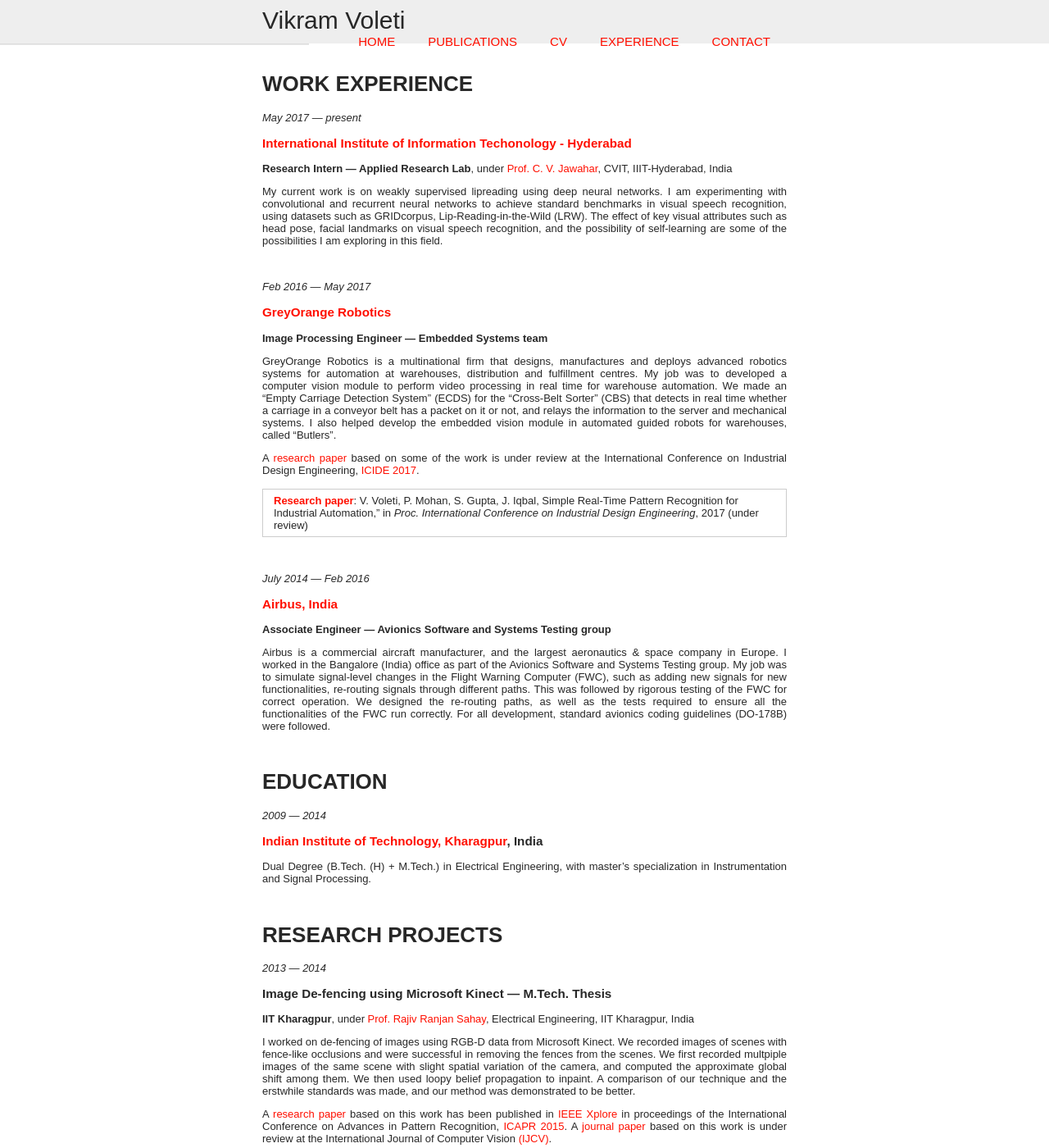
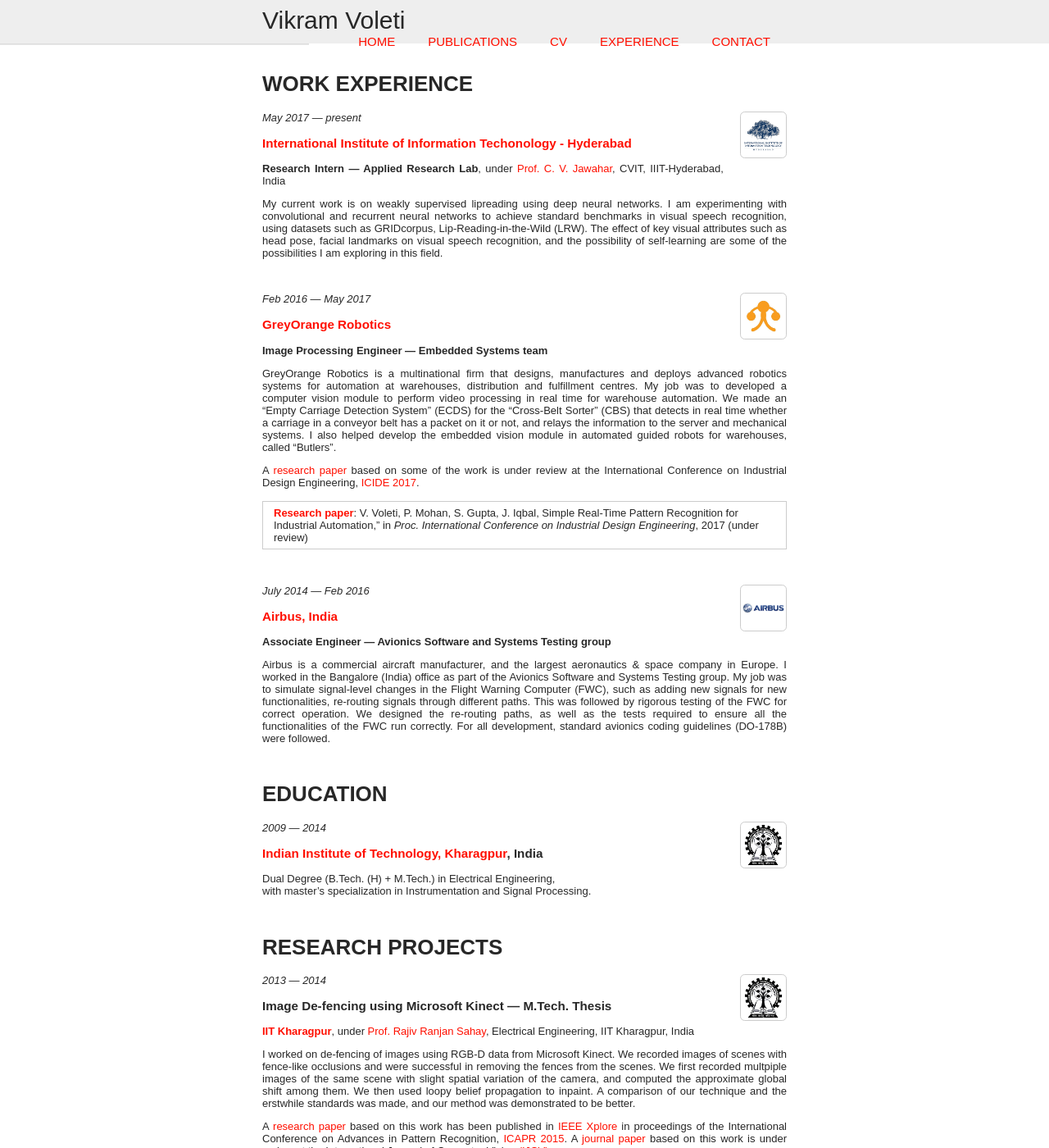
Before and after one commit to voletiv/voletiv.github.io, a Jekyll site: the page built from _pages/experience.md, in a window 1280 px wide and 1400 px high. Shown: the whole window at 82% size. Built offline with Jekyll 4.4.1, drawn with Linux system fonts in a browser that asks for light colours; nearby versions of some CDN libraries.

Commit message:
Logos in experience
Former-commit-id: 2fde1b2c6e6e3d9646b5547a88b04483dc5fcf9d

```diff
--- a/_pages/experience.md
+++ b/_pages/experience.md
@@ -6,6 +6,8 @@
 ---
 
 # WORK EXPERIENCE
+
+[<img class="experience-picture" src="{{site.url}}{{site.baseurl}}/images/experience/iiith.png">](https://cvit.iiit.ac.in){:target="_blank"}
 
 _May 2017 --- present_
 
@@ -17,6 +19,8 @@
 
 <br />
 
+[<img class="experience-picture" src="{{site.url}}{{site.baseurl}}/images/experience/gor.png">](http://www.greyorange.com/){:target="_blank"}
+
 _Feb 2016 --- May 2017_
 
 ### [GreyOrange Robotics](http://www.greyorange.com/){:target="_blank"}
@@ -25,11 +29,13 @@
 
 GreyOrange Robotics is a multinational firm that designs, manufactures and deploys advanced robotics systems for automation at warehouses, distribution and fulfillment centres. My job was to developed a computer vision module to perform video processing in real time for warehouse automation. We made an "Empty Carriage Detection System" (ECDS) for the "Cross-Belt Sorter" (CBS) that detects in real time whether a carriage in a conveyor belt has a packet on it or not, and relays the information to the server and mechanical systems. I also helped develop the embedded vision module in automated guided robots for warehouses, called "Butlers".
 
-A [research paper](docs/ICIDE_2017.pdf){:target="_blank"} based on some of the work is under review at the International Conference on Industrial Design Engineering, [ICIDE 2017](http://www.icide.org/){:target="_blank"}.
+A [research paper]({{site.url}}{{site.baseurl}}/docs/ICIDE_2017.pdf){:target="_blank"} based on some of the work is under review at the International Conference on Industrial Design Engineering, [ICIDE 2017](http://www.icide.org/){:target="_blank"}.
 
-| [**Research paper**](docs/ICIDE_2017.pdf){:target="_blank"}: V. Voleti, P. Mohan, S. Gupta, J. Iqbal, Simple Real-Time Pattern Recognition for Industrial Automation," in _Proc. International Conference on Industrial Design Engineering_, 2017 (under review) |
+| [**Research paper**]({{site.url}}{{site.baseurl}}/docs/ICIDE_2017.pdf){:target="_blank"}: V. Voleti, P. Mohan, S. Gupta, J. Iqbal, Simple Real-Time Pattern Recognition for Industrial Automation," in _Proc. International Conference on Industrial Design Engineering_, 2017 (under review) |
 
 <br />
+
+[<img class="experience-picture" src="{{site.url}}{{site.baseurl}}/images/experience/airbus.jpg">](http://www.airbus.com/){:target="_blank"}
 
 _July 2014 --- Feb 2016_
 
@@ -43,39 +49,45 @@
 
 # EDUCATION
 
+[<img class="experience-picture" src="{{site.url}}{{site.baseurl}}/images/experience/kgp.jpg">](http://www.iitkgp.ac.in/){:target="_blank"}
+
 _2009 --- 2014_
 
 ### [Indian Institute of Technology, Kharagpur](http://www.iitkgp.ac.in/){:target="_blank"}, India
 
-Dual Degree (B.Tech. (H) + M.Tech.) in Electrical Engineering, with master's specialization in Instrumentation and Signal Processing.
+Dual Degree (B.Tech. (H) + M.Tech.) in Electrical Engineering,<br />with master's specialization in Instrumentation and Signal Processing.
 
 <br />
 
 # RESEARCH PROJECTS
 
+[<img class="experience-picture" src="{{site.url}}{{site.baseurl}}/images/experience/kgp.jpg">](http://www.iitkgp.ac.in/){:target="_blank"}
+
 _2013 --- 2014_
 
 ### Image De-fencing using Microsoft Kinect --- M.Tech. Thesis
 
-**IIT Kharagpur**, under [Prof. Rajiv Ranjan Sahay](http://www1.iitkgp.ac.in/fac-profiles/showprofile.php?empcode=STmUU&depts_name=EE){:target="_blank"}, Electrical Engineering, IIT Kharagpur, India
+[**IIT Kharagpur**](http://www.iitkgp.ac.in/), under [Prof. Rajiv Ranjan Sahay](http://www1.iitkgp.ac.in/fac-profiles/showprofile.php?empcode=STmUU&depts_name=EE){:target="_blank"}, Electrical Engineering, IIT Kharagpur, India
 
 I worked on de-fencing of images using RGB-D data from Microsoft Kinect. We recorded images of scenes with fence-like occlusions and were successful in removing the fences from the scenes. We first recorded multpiple images of the same scene with slight spatial variation of the camera, and computed the approximate global shift among them. We then used loopy belief propagation to inpaint. A comparison of our technique and the erstwhile standards was made, and our method was demonstrated to be better.
 
-A [research paper](docs/ICAPR_2015.pdf){:target="_blank"} based on this work has been published in [IEEE Xplore](http://ieeexplore.ieee.org/document/7050696/){:target="_blank"} in proceedings of the International Conference on Advances in Pattern Recognition, [ICAPR 2015](http://www.isical.ac.in/~icapr15/AcceptedPapers.php){:target="_blank"}. A [journal paper](docs/IJCV_2017.pdf){:target="_blank"} based on this work is under review at the International Journal of Computer Vision [(IJCV)](https://link.springer.com/journal/11263).
+A [research paper]({{site.url}}{{site.baseurl}}/docs/ICAPR_2015.pdf){:target="_blank"} based on this work has been published in [IEEE Xplore](http://ieeexplore.ieee.org/document/7050696/){:target="_blank"} in proceedings of the International Conference on Advances in Pattern Recognition, [ICAPR 2015](http://www.isical.ac.in/~icapr15/AcceptedPapers.php){:target="_blank"}. A [journal paper](docs/IJCV_2017.pdf){:target="_blank"} based on this work is under review at the International Journal of Computer Vision [(IJCV)](https://link.springer.com/journal/11263).
 
-| [**Research paper**](docs/ICAPR_2015.pdf){:target="_blank"}: S. Jonna, V. S. Voleti, R. R. Sahay, and M. S. Kankanhalli, A Multimodal Approach for Image De-fencing and Depth Inpainting," in _Proc. Int. Conf. Advances in Pattern Recognition_, 2015, pp. 1---6 |
+| [**Research paper**]({{site.url}}{{site.baseurl}}/docs/ICAPR_2015.pdf){:target="_blank"}: S. Jonna, V. S. Voleti, R. R. Sahay, and M. S. Kankanhalli, A Multimodal Approach for Image De-fencing and Depth Inpainting," in _Proc. Int. Conf. Advances in Pattern Recognition_, 2015, pp. 1---6 |
 
-| [**Journal paper**](docs/IJCV_2017.pdf){:target="_blank"}: S. Jonna, S. Satapathy, V. S. Voleti, R. R. Sahay, Unveiling the scene: A Multimodal Framework for Simultaneous Image Disocclusion and Depth Map Completion using Computational Cameras," _International Journal of Computer Vision_, 2017 (under review) |
+| [**Journal paper**]({{site.url}}{{site.baseurl}}/docs/IJCV_2017.pdf){:target="_blank"}: S. Jonna, S. Satapathy, V. S. Voleti, R. R. Sahay, Unveiling the scene: A Multimodal Framework for Simultaneous Image Disocclusion and Depth Map Completion using Computational Cameras," _International Journal of Computer Vision_, 2017 (under review) |
 
 [THESIS](https://github.com/voletiv/MTP_inPainting/blob/master/Vikram_Voleti_Masters_Thesis_compressed.pdf){:target="_blank"} | [Presentation](https://github.com/voletiv/MTP_inPainting/blob/master/Sem_10_MTP_Presentation.pdf){:target="_blank"} | [GitHub](https://github.com/voletiv/MTP_inPainting){:target="_blank"} repository containing thesis, presentation, code files, and results
 
 <br />
 
+[<img class="experience-picture" src="{{site.url}}{{site.baseurl}}/images/experience/kgp.jpg">](http://www.iitkgp.ac.in/){:target="_blank"}
+
 _2012 --- 2013_
 
 ### Identification of Bilabial Consonants in Audio and Lip Closures in Video --- B.Tech. Thesis
 
-**IIT Kharagpur**, under [Prof. Rajiv Ranjan Sahay](http://www1.iitkgp.ac.in/fac-profiles/showprofile.php?empcode=STmUU&depts_name=EE){:target="_blank"}, Electrical Engineering, IIT Kharagpur, India
+[**IIT Kharagpur**](http://www.iitkgp.ac.in/), under [Prof. Rajiv Ranjan Sahay](http://www1.iitkgp.ac.in/fac-profiles/showprofile.php?empcode=STmUU&depts_name=EE){:target="_blank"}, Electrical Engineering, IIT Kharagpur, India
 
 I worked on the identification of bilabial consonants in video and audio. The goal was to measure the time offset between the two modes using corresponding time points where bilabials occur. I learnt C++ and the OpenCV library, and detected lip closures in video using the standard Viola-Jones face detector, and a novel algorithm for lip closure detection. I trained a Gaussian Mixture Model in MATLAB on the MFCC features of bilabials in the speech signals of different speakers. A correlation was drawn between the time points of bilabials in audio and video.
 
@@ -85,17 +97,19 @@
 
 # RESEARCH INTERNSHIPS
 
+[<img class="experience-picture" src="{{site.url}}{{site.baseurl}}/images/experience/leuven.png">](https://www.kuleuven.be/english/){:target="_blank"}
+
 _Summer 2013_
 
 ### Implementation of Carry-Free Arithmetic Operations in FPGA
 
-**KU Leuven, Belgium**, under [Prof. Ingrid Verbauwhede](https://www.kuleuven.be/wieiswie/en/person/00018159){:target="_blank"}, Computer Security & Industrial Applications, ESAT
+[**KU Leuven, Belgium**](https://www.kuleuven.be/english/), under [Prof. Ingrid Verbauwhede](https://www.kuleuven.be/wieiswie/en/person/00018159){:target="_blank"}, Computer Security & Industrial Applications, ESAT
 
 I worked on the carry-free implementations of arithmetic operations of addition, subtraction and multiplication. Binary numbers are first converted to a recoded digit format that eliminates carry propagation. I designed the truth tables for this conversion, as well as subsequent addition, subtraction and multiplication. I then simplified the circuits into Product-of-Sums form, and coded them in Verilog. The time taken by these circuits were compared with standard implementation.
 
-A [single-author research paper](docs/NCC_2018.pdf){:target="_blank"} based on this work is under review at the 24th National Conference on Communications, [NCC 2018](https://www.iith.ac.in/~ncc2018/){:target="_blank"}.
+A [single-author research paper]({{site.url}}{{site.baseurl}}/docs/NCC_2018.pdf){:target="_blank"} based on this work is under review at the 24th National Conference on Communications, [NCC 2018](https://www.iith.ac.in/~ncc2018/){:target="_blank"}.
 
-| [**Research paper**](docs/NCC_2018.pdf){:target="_blank"}: V. Voleti, Carry-Free Implementations of Arithmetic Operations in FPGA", in _Proc. 24th National Conference on Communications_, 2018 (under review) |
+| [**Research paper**]({{site.url}}{{site.baseurl}}/docs/NCC_2018.pdf){:target="_blank"}: V. Voleti, Carry-Free Implementations of Arithmetic Operations in FPGA", in _Proc. 24th National Conference on Communications_, 2018 (under review) |
 
 [Report](https://github.com/voletiv/summer_2013_KULeuven/blob/master/Leuven_Report/KULeuven_Report.pdf){:target="_blank"} | [Presentation](https://github.com/voletiv/summer_2013_KULeuven/blob/master/Leuven_Presentation/Implementation_of_Carry-Free_Arithmetic_Primitives_for_Prime_Field_Elliptic_Curve_Cryptography.pdf){:target="_blank"} | [GitHub](https://github.com/voletiv/summer_2013_KULeuven){:target="_blank"} repository containing report and presentation
 
@@ -103,9 +117,11 @@
 
 _Summer 2012_
 
+[<img class="experience-picture" src="{{site.url}}{{site.baseurl}}/images/experience/kgp.jpg">](http://www.iitkgp.ac.in/){:target="_blank"}
+
 ### Fingertip Gesture Recognizer using HMMs
 
-**IIT Kharagpur**, under [Prof. Aurobinda Routray](http://www.aroutray.org/){:target="_blank"}, Electrical Engineering, IIT Kharagpur, India
+[**IIT Kharagpur**](http://www.iitkgp.ac.in/), under [Prof. Aurobinda Routray](http://www.aroutray.org/){:target="_blank"}, Electrical Engineering, IIT Kharagpur, India
 
 I first implemented Hidden Markov Models (HMM) in MATLAB from scratch, and verified the implementation outputs with those of standard implementation. I then made a simple gesture recognizer in MATLAB using HMMs.
 
@@ -113,11 +129,13 @@
 
 <br />
 
+[<img class="experience-picture" src="{{site.url}}{{site.baseurl}}/images/experience/imperial.jpg">](https://www.imperial.ac.uk/){:target="_blank"}
+
 _Summer 2011_
 
 ### Measurement of Intra-die Power Variation in Sub-nm FPGA’s
 
-**Imperial College, London**, under [Prof. Peter Cheung](http://www.imperial.ac.uk/people/p.cheung){:target="_blank"}, Electrical and Electronic Engineering, Imperial College, London
+[**Imperial College, London**](https://www.imperial.ac.uk/), under [Prof. Peter Cheung](http://www.imperial.ac.uk/people/p.cheung){:target="_blank"}, Electrical and Electronic Engineering, Imperial College, London
 
 I experimented with an FPGA, and measured the power consumption among the LookUp Tables (LUTs) within it. An automated workflow for the measurement of power across the FPGA was made, by first implementing a circuit in each LUT, measuring the power on an oscilloscope using the JTAG terminals on the FPGA, recording the oscilloscope's readings in MATLAB, and plotting graphs from MATLAB.
 
--- a/_sass/_style.scss
+++ b/_sass/_style.scss
@@ -10,6 +10,10 @@
     margin: 0;
     padding: 0;
     overflow:scroll;
+}
+
+header {
+    /* ... */
 }
 
 body {
@@ -58,6 +62,7 @@
 .fixed-top {
     // display: inline-block;
     position: fixed;
+    z-index: 99;
     top: 0;
     // left: 50%;
     margin: -10px 0px 0px 0px; /* Negative half of height. */
--- a/_sass/typography.scss
+++ b/_sass/typography.scss
@@ -23,10 +23,12 @@
     .publications ul {
         list-style-type: none;
         // padding: 0 20px 0 20px;
-        line-height: 75%;
         text-align: justify;
+    }
+    .publications ul > li {
+        margin-bottom: 5px;
         @media (max-width: $max-width) {
-            line-height: 100%;
+            // line-height: 100%;
         }
     }
     ol {
@@ -58,7 +60,25 @@
         }
         @media (max-width: $max-width) {
             max-width: 80%;
-            margin: 0px 10% 20px 10%;
+            margin: 0px 0% 20px 20px;
+        }
+    }
+    .experience-picture {
+        // height: $image-size;
+        width: 8%;
+        position: relative;
+        margin: 0px 0px 10px 20px;
+        float: right;
+        padding: 2px;
+        border: 1px solid darken(#ffffff, 20%);
+        border-radius: 10%;
+        p & {
+            padding: 0;
+            margin: 0;
+        }
+        @media (max-width: $max-width) {
+            max-width: 8%;
+            margin: 0px 0% 20px 20px;
         }
     }
     img {
```
Also changed, not shown: _data/reports.yml (+4 -3 lines), _pages/index.md (+1 -1 lines), images/experience/airbus.jpg (added), images/experience/gor.png (added), images/experience/iiith.png (added), images/experience/imperial.jpg (added), images/experience/kgp.jpg (added), images/experience/leuven.png (added).
